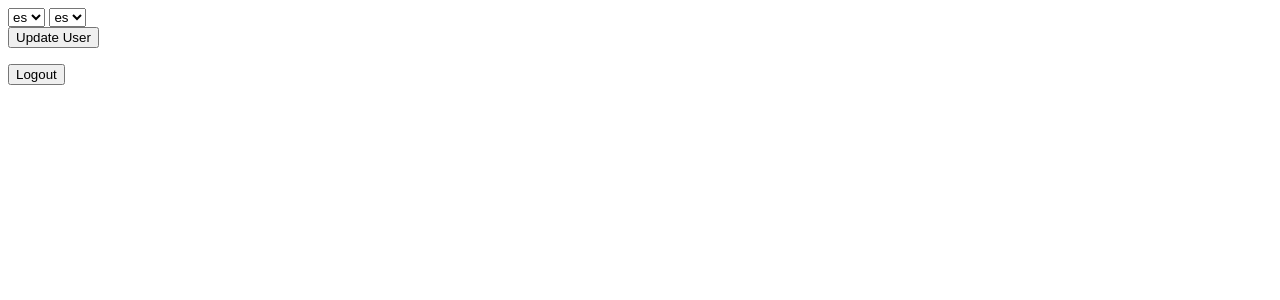
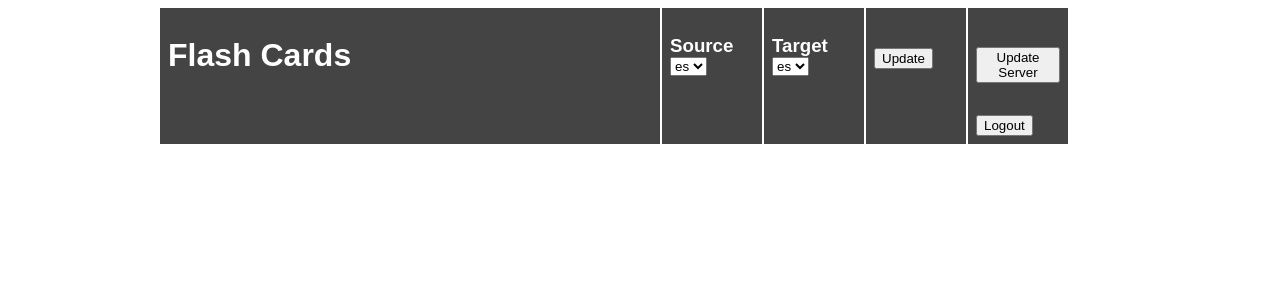
Before and after one commit to Matt-Farncomb/Language-Flashcards, a FastAPI app: page / in a window 1280 px wide. Shown: the top 300 px of the page. Run offline with FastAPI, Linux system fonts and the light colour scheme.

Commit message:
Minor changes to UI

```diff
--- a/client/static/css/styles.css
+++ b/client/static/css/styles.css
@@ -4,6 +4,53 @@ body {
 
   textarea {
     resize: none;
+  }
+
+
+
+  ul {
+    margin: auto;
+    max-width: 1000px;
+    display: grid;
+    grid-template-columns: 50% 10% 10% 10% 10% 10%;
+    grid-gap: 2px;
+    background-color: #fff;
+    color: #444;
+  }
+
+  li {
+    background-color: #444;
+    color: #fff;
+    padding: 0.5em;
+
+  }
+
+  li form {
+    margin-top: 2em;
+  }
+
+  li button {
+    margin-top: 2.35em;
+  }
+
+  header ul {
+    list-style-type: none;
+    /* margin: 0;
+    padding: 0; */
+  }
+/*
+  header li, header li > * {
+    display: inline;
+    background-color: red;
+  } */
+
+  #deck {
+    margin:auto;
+    max-width: 400px;
+  }
+
+  #deck-size {
+    width: 25%;
   }
 
   .flip-card {
--- a/client/templates/index.html
+++ b/client/templates/index.html
@@ -7,28 +7,43 @@
         {% endfor %}
 </head>
 <body>
-
+    <header>
+        <ul>
+            <li>
+                <h1>Flash Cards</h1>
+            </li>
+            <li>
+                <h3>Source
                 <select name="Source Langauge" id="source_language">
                     {% for item in lang %}
                         <option value="{{ item }}">{{ item }}</option>
                     {% endfor %}
                 </select>
+            </li>
+            <li>
+                <h3>Target
                 <select name="Target Langauge" id="target_language">
                     {% for item in lang %}
                         <option value="{{ item }}">{{ item }}</option>
                     {% endfor %}
                 </select>
-
+            </li>
+            <li>
                 <form>
-        <input id="submitname" type="submit" value="Update User">
+                    <input id="submitname" type="submit" value="Update">
                 </form>
+            </li>
+            <li>
+                <button id="refresh-button">Update Server</button>
                 <button id="logout">Logout</button>
+            </li>
+        <ul>
+    </header>
 
     <div id="deck" class="hidden">
         <button id="new-card">New Card</button>
         <button id="new-deck">New Deck</button>
         <label for="deck-size">Deck Size:</label><input id="deck-size" type="text">
-        <button id="refresh-button">Refresh</button>
         <div class="flip-card">
         <div class="flip-card-inner">
             <button id="flipOver">Flip</button>
```
Lines whose indentation alone changed are shown as unchanged.
